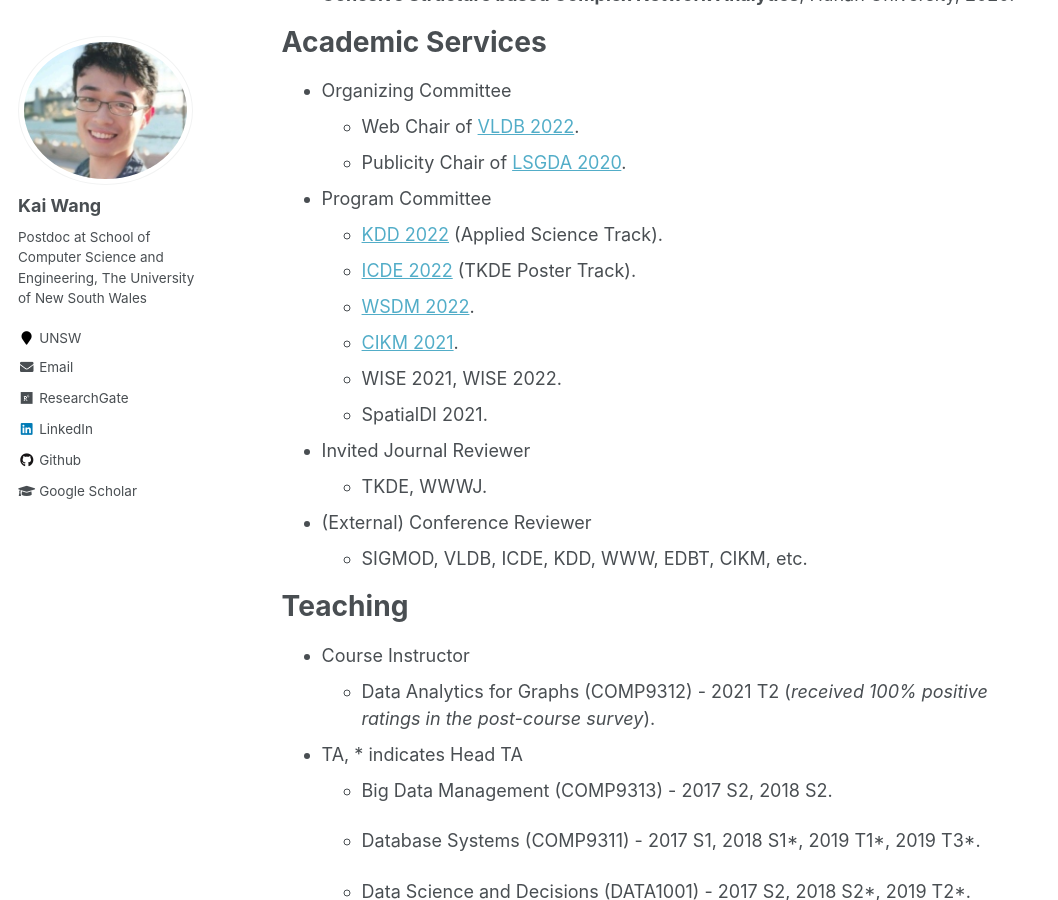
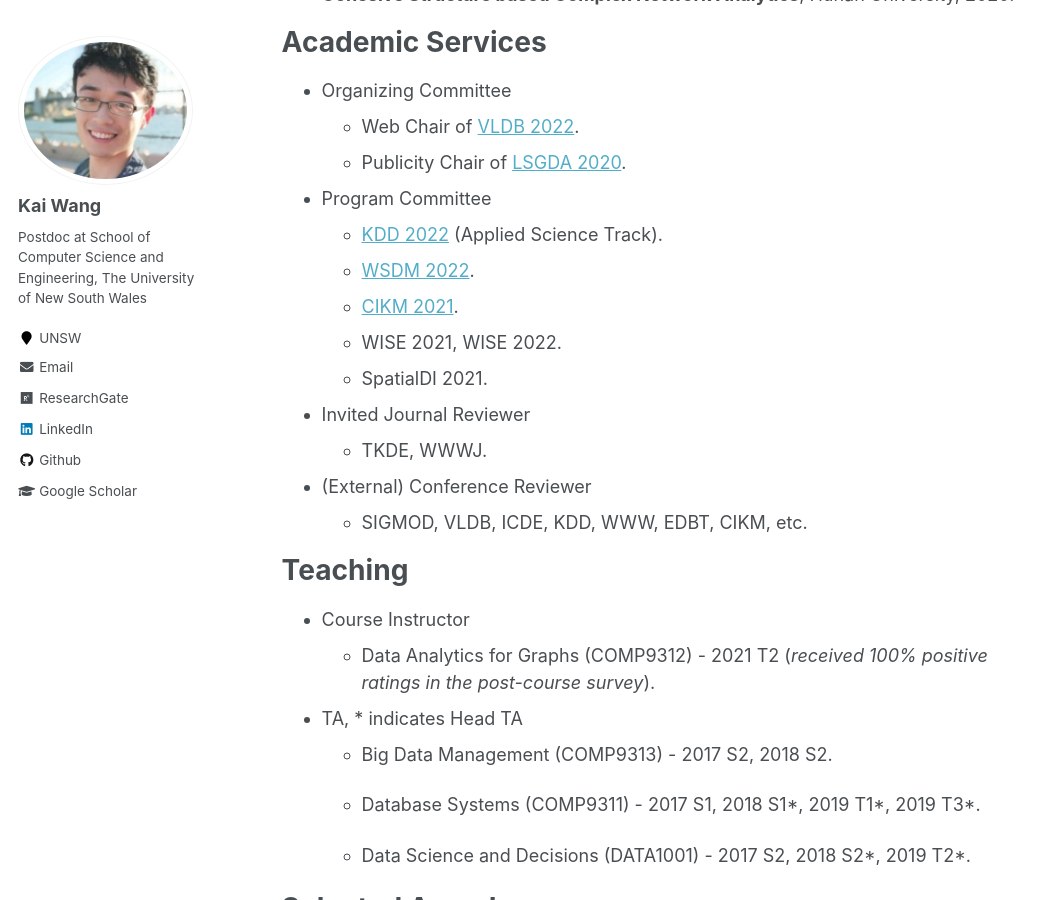
Before and after one commit to cs-kaiwang/cs-kaiwang.github.io, a Jekyll site: the page built from _pages/about.md, in a window 1280 px wide and 900 px high, scrolled down 2562 px. Shown: the whole window, without its empty margins (0-1058 px from the left). Built offline with Jekyll 4.4.1, drawn with Linux system fonts in a browser that asks for light colours.

Commit message:
Update about.md

```diff
--- a/_pages/about.md
+++ b/_pages/about.md
@@ -50,7 +50,7 @@ Academic Services
 
 - Program Committee
   - [KDD 2022](https://kdd.org/kdd2022/) (Applied Science Track).
-  - [ICDE 2022](https://icde2022.ieeecomputer.my/) (TKDE Poster Track).
+  <!-- [ICDE 2022](https://icde2022.ieeecomputer.my/) (TKDE Poster Track).-->
   - [WSDM 2022](https://www.wsdm-conference.org/2022/).
   - [CIKM 2021](https://www.cikm2021.org/).
   - WISE 2021, WISE 2022.
```
